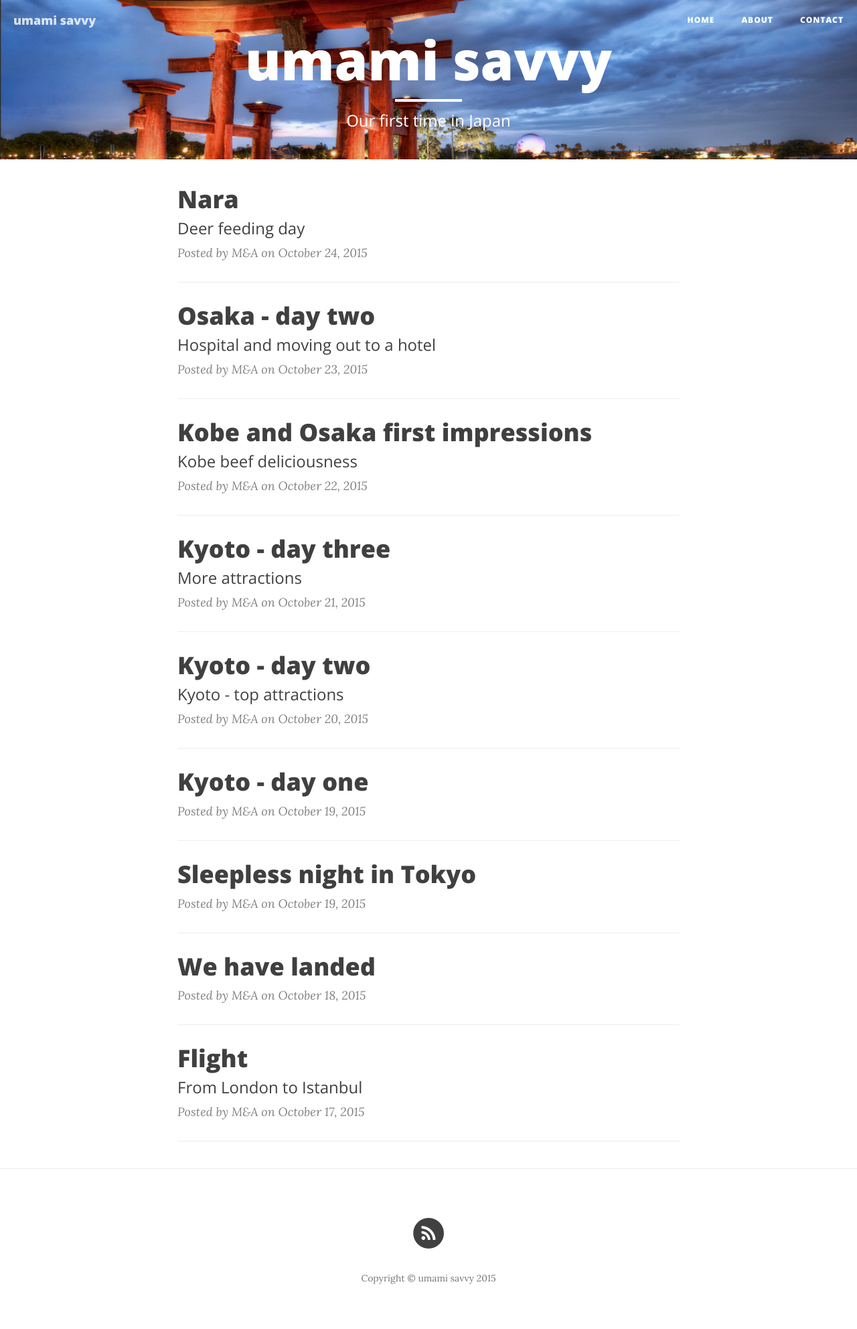
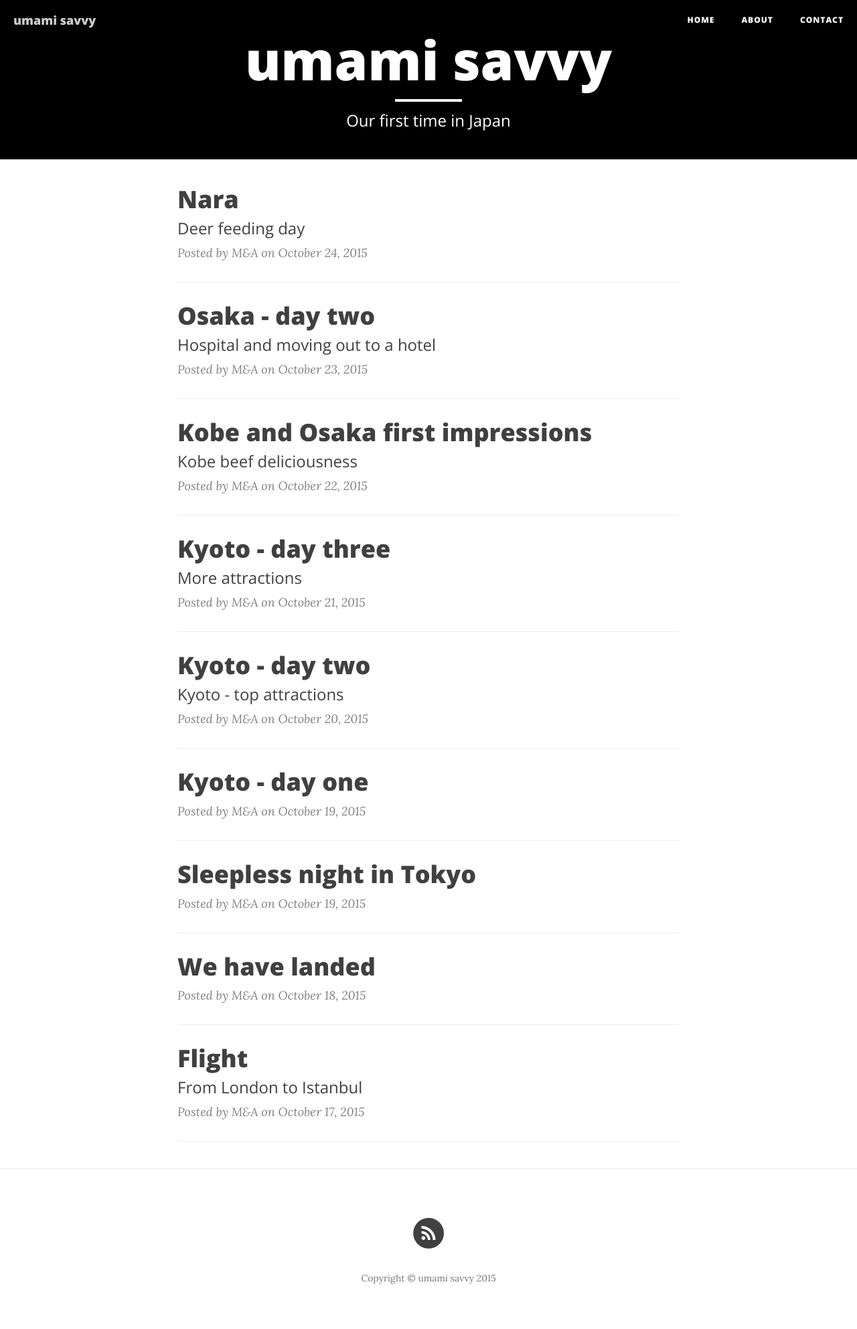
Before and after one commit to porzucek/umamisavvy.com, a Jekyll site: the page built from index.html, in a window 1280 px wide. Shown: the whole page at 67% size. Built offline with Jekyll 4.4.1, drawn with Linux system fonts in a browser that asks for light colours; nearby versions of some CDN libraries; the list of posts is cut into pages by our own code.

Commit message:
Change background of the header, fix misleading info about nara

```diff
--- a/_config.yml
+++ b/_config.yml
@@ -1,6 +1,6 @@
 # Site settings
 title: umami savvy
-header-img: img/header.png
+header-img:
 email:
 description: "Our first time in Japan."
 baseurl: ""
--- a/css/clean-blog.css
+++ b/css/clean-blog.css
@@ -129,7 +129,7 @@ hr.small {
 }
 .intro-header {
   background: no-repeat center center;
-  background-color: #808080;
+  background-color: #000;
   background-attachment: scroll;
   -webkit-background-size: cover;
   -moz-background-size: cover;
```
Also changed, not shown: _posts/2015-10-24-nara.md (+1 -1 lines).
